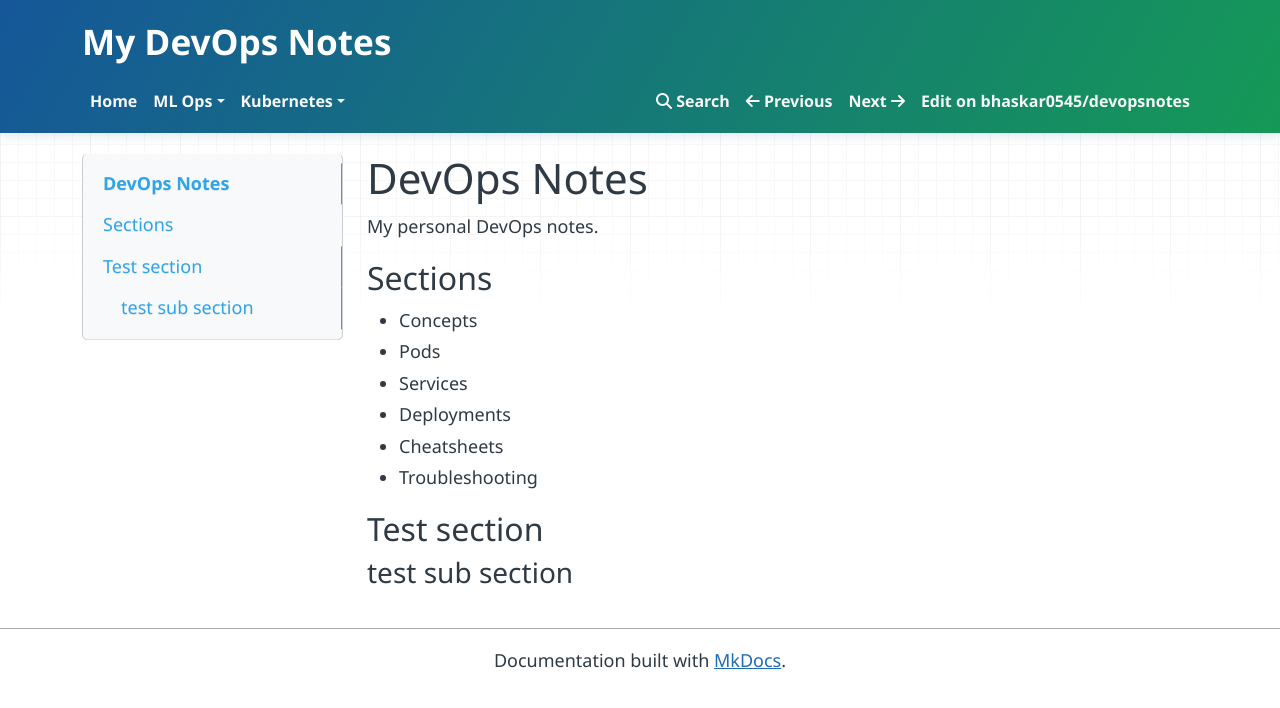
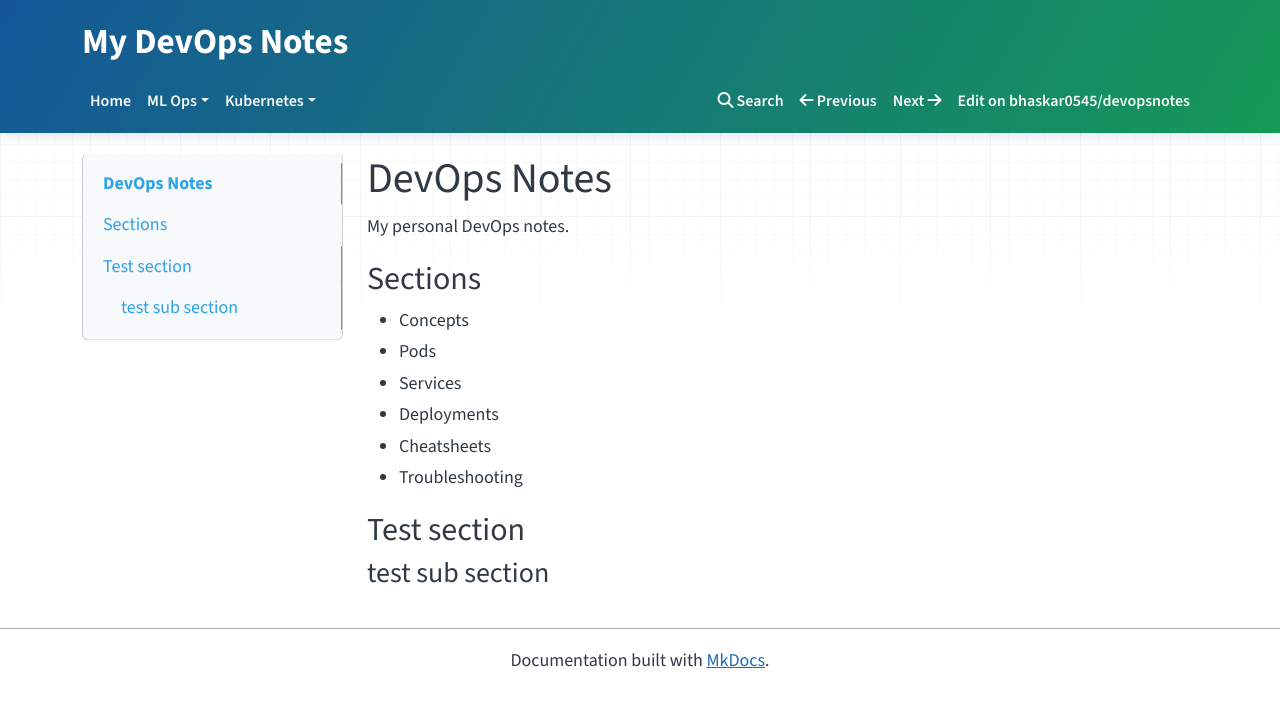
Before and after one commit to bhaskar0545/devopsnotes, an MkDocs documentation site: the page built from docs/index.md, in a window 1280 px wide. Shown: the top 708 px of the page. Built offline with MkDocs 1.6.1, drawn with Linux system fonts in a browser that asks for light colours; nearby versions of some CDN libraries.

Commit message:
Add Google Fonts to extra_css in mkdocs.yml

```diff
--- a/mkdocs.yml
+++ b/mkdocs.yml
@@ -34,4 +34,5 @@ markdown_extensions:
       permalink: true
 
 extra_css:
+  - https://fonts.googleapis.com/css2?family=Source+Sans+3:wght@400;600;700&display=swap
   - css/extra.css
```
